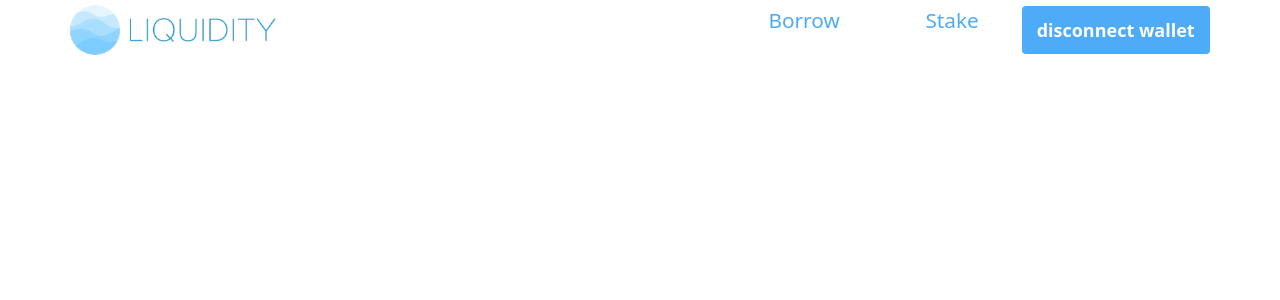
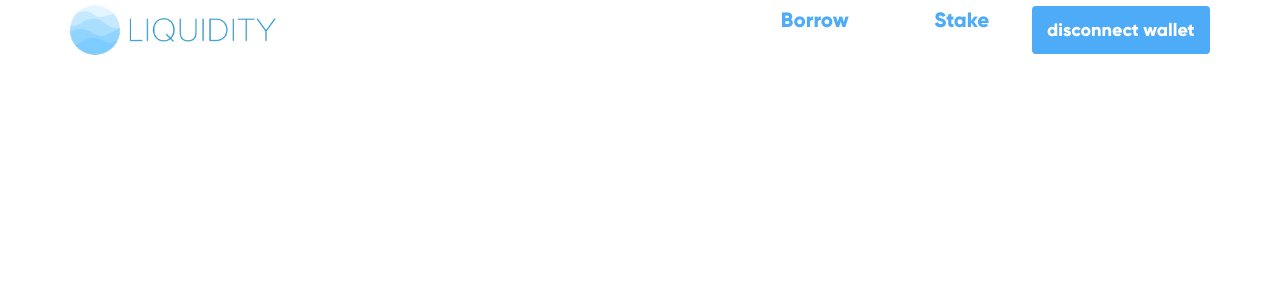
Before and after one commit to likelion-liquidity/liquidity-front, a React (Create React App) app: page / in a window 1280 px wide. Shown: the top 300 px of the page. Built offline with nearby package versions, Linux system fonts and the light colour scheme; what caver-js would draw is missing.

Commit message:
style : 기본 font 추가 (gilroy)

```diff
--- a/src/index.css
+++ b/src/index.css
@@ -1,8 +1,13 @@
+@font-face {
+  font-family: 'Gilroy';
+  src: url('static/fonts/Gilroy-ExtraBold.otf');
+}
+
 body {
   margin: 0;
-  font-family: -apple-system, BlinkMacSystemFont, 'Segoe UI', 'Roboto', 'Oxygen',
-    'Ubuntu', 'Cantarell', 'Fira Sans', 'Droid Sans', 'Helvetica Neue',
-    sans-serif;
+  font-family: 'Gilroy', -apple-system, BlinkMacSystemFont, 'Segoe UI', 'Roboto',
+    'Oxygen', 'Ubuntu', 'Cantarell', 'Fira Sans', 'Droid Sans', 'Helvetica Neue',
+    sans-serif !important;
   -webkit-font-smoothing: antialiased;
   -moz-osx-font-smoothing: grayscale;
 }
```
Also changed, not shown: src/static/fonts/Gilroy-ExtraBold.otf (added), src/static/fonts/Gilroy-Light.otf (added).
